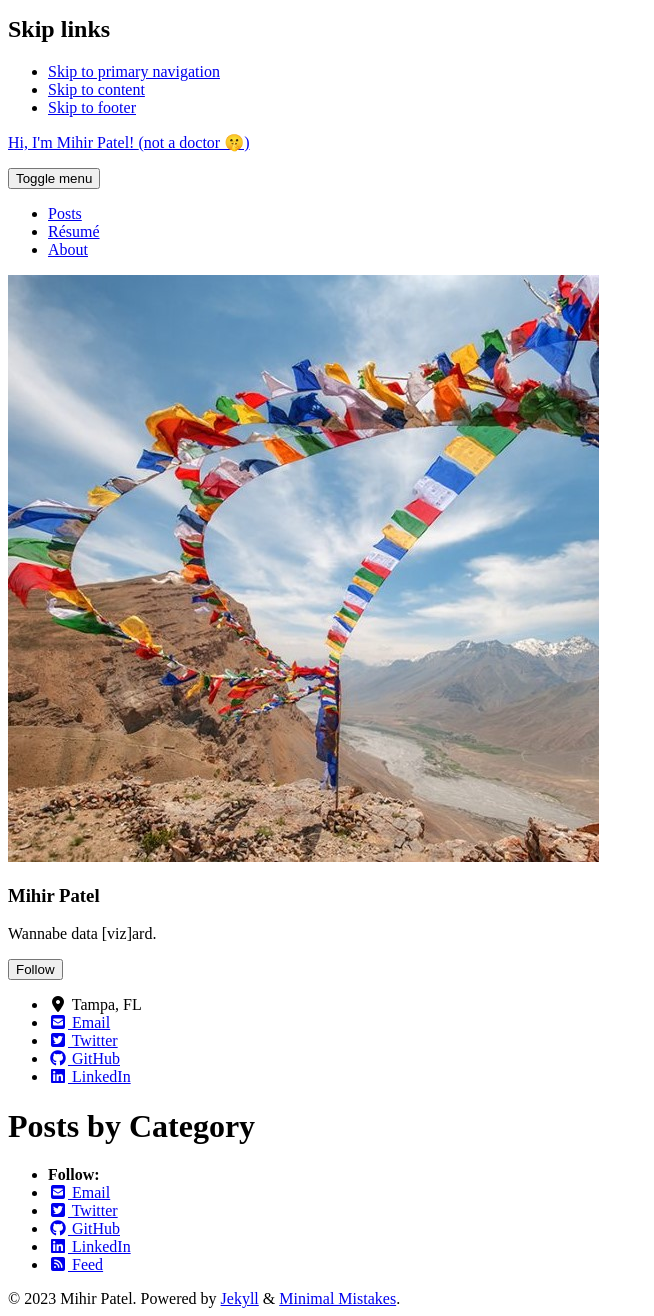
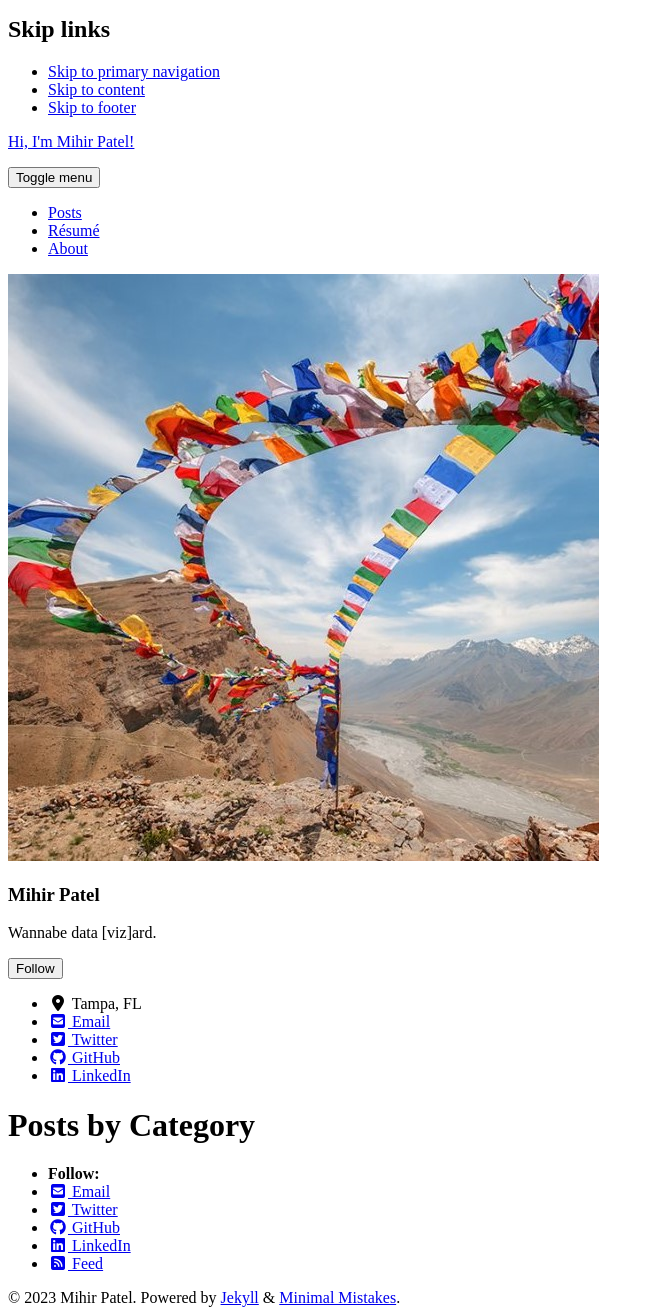
Before and after one commit to mihirp161/mihirp161.github.io, a Jekyll site: the page built from _pages/category-archive.md, in a window 1280 px wide, cut to the strip 112-1428 px from the top of the page. Shown: the whole strip, without its empty margins (0-654 px from the left). Built offline with Jekyll 4.4.1, drawn with Linux system fonts in a browser that asks for light colours; cached includes are drawn as plain includes; nearby versions of some CDN libraries.

Commit message:
Update _config.yml

```diff
--- a/_config.yml
+++ b/_config.yml
@@ -7,7 +7,7 @@ minimal_mistakes_skin    : "dirt" #"default" # "air", "aqua", "contrast", "dark"
 locale                   : "en-US"
 title                    : "Hi, I'm Mihir Patel!"
 title_separator          : "-"
-subtitle                 : "(not a doctor 🤫)"
+subtitle                 : #"(not a doctor 🤫)"
 name                     : "Mihir Patel"
 #description              : ""
 url                      : "https://opendatasurgeon.github.io"
```
